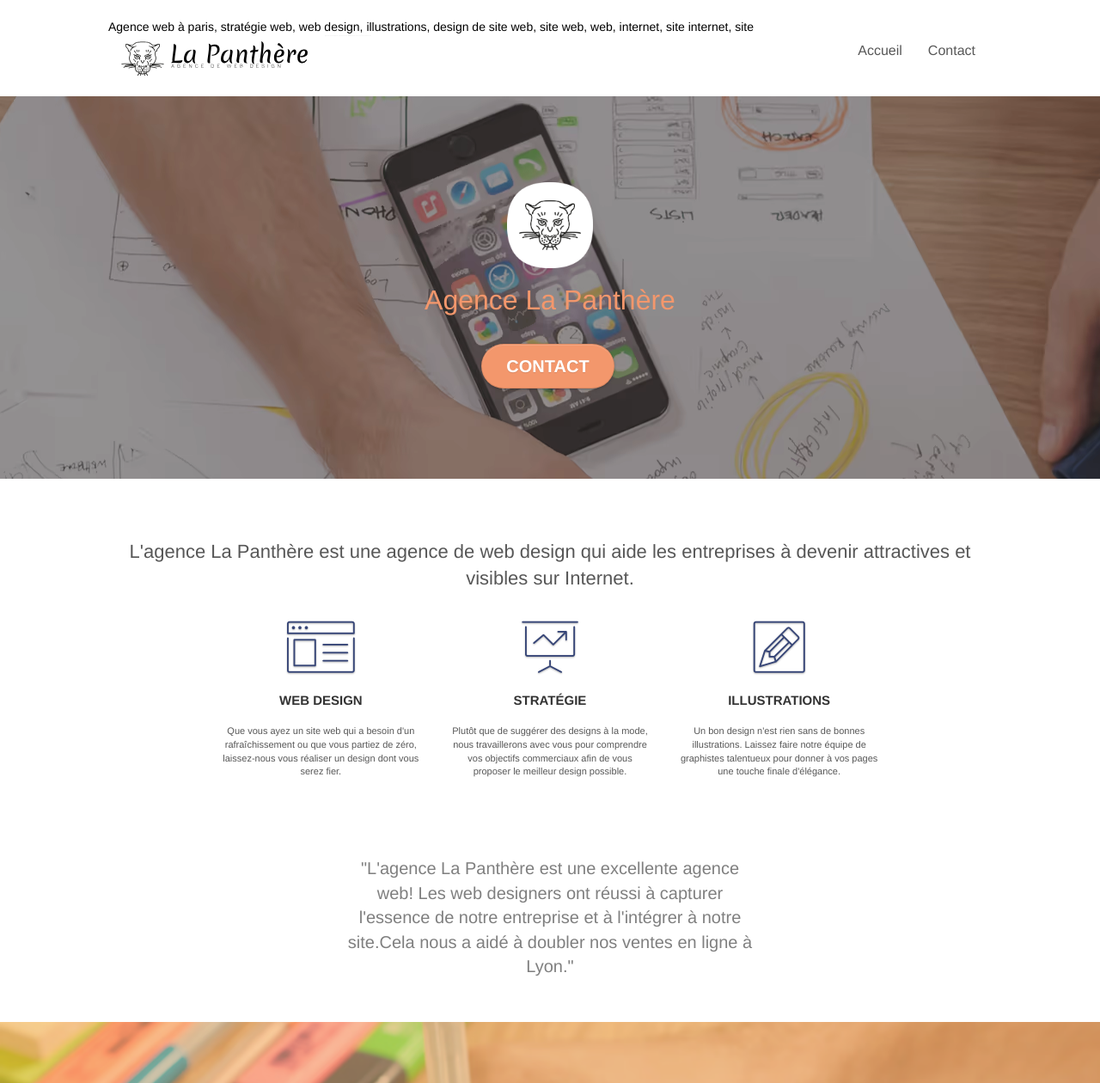
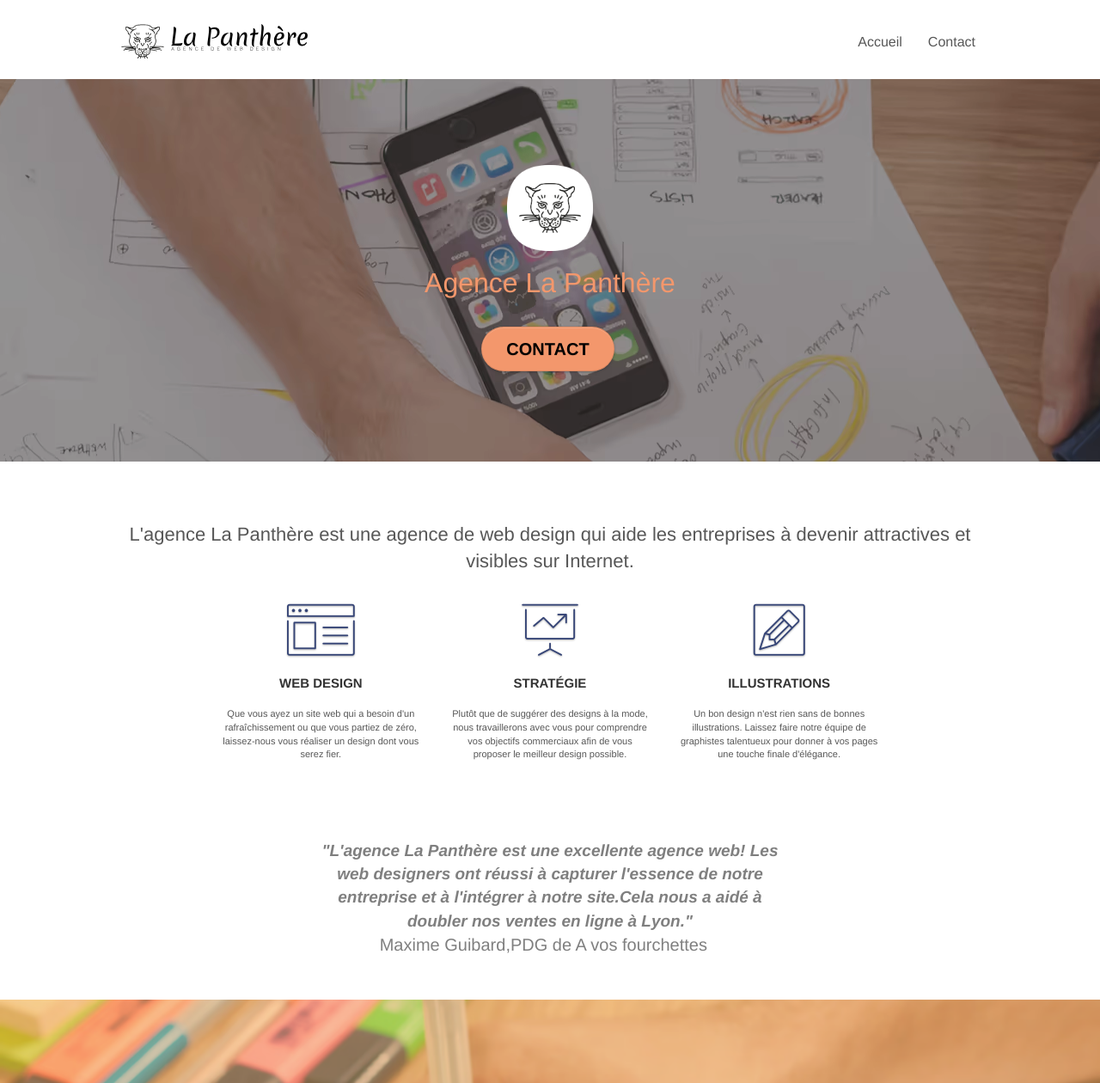
Before and after one commit to milenko31/p4, a plain HTML site: page index.html in a window 1280 px wide. Shown: the top 1260 px of the page at 86% size. Drawn offline with Linux system fonts and the light colour scheme.

Commit message:
newch_ange

```diff
--- a/index.html
+++ b/index.html
@@ -36,9 +36,8 @@
 
                 <nav class="navbar row">
                     <div class="navbar-header">
-                        <div class="keywords" style="color:black;font-size:14px;">Agence web à paris, stratégie web, web design, illustrations, design de site web, site web, web, internet, site internet, site</div>
+
                         <a class="navbar-brand" href="index.html"><img src="img/agence-la-panthere-monochrome.svg" alt="paris web design logo agence web meilleure agence" height="40" /></a>
-                        <div class="keywords" style="color:#cccccc;font-size:1px;">Agence web à paris, stratégie web, web design, illustrations, design de site web, site web, web, internet, site internet, site</div>
                         <button id="nav-toggle" type="button" class="ui-navbar-toggle navbar-toggle" data-toggle="collapse" data-target=".navbar-1">
 					<span class="sr-only">Toggle navigation</span><span class="icon-bar"></span><span class="icon-bar"></span><span class="icon-bar"></span>
 				</button>
@@ -125,6 +124,7 @@
                     <div class="col-xs-12 col-md-8 col-md-offset-2 text-center">
                         <!--<img alt="agence web, agence web paris, web design paris, stratégie web" src="img/citation.png" />-->
                         <span class="modif">"L'agence La Panthère est une excellente agence web! Les web designers ont réussi à capturer l'essence de notre entreprise et à l'intégrer à notre site.Cela nous a aidé à doubler nos ventes en ligne à Lyon."</span>
+                        <span class="modif-2">Maxime Guibard,PDG de A vos fourchettes</span>
 
                     </div>
                 </div>
@@ -161,7 +161,7 @@
                 </div>
                 <div class="row tight-width-whitespace portfolio-row">
                     <div class="col-sm-6">
-                        <a href="#" data-lightbox="img/1.avif" data-gallery-id="gallery-1" data-caption="Refonte d'un site web pour un journal local" data-frame="snapshot-lb"><img src="img/1.avif" alt="paris web design logo agence web meilleure agence et refonte site web journal" class="img-responsive portfolio-thumb" title="Refonte d'un site web pour un journal local" /></a>
+                        <a href="#" data-lightbox="img/1.jpg" data-gallery-id="gallery-1" data-caption="Refonte d'un site web pour un journal local" data-frame="snapshot-lb"><img src="img/1.jpg" alt="paris web design logo agence web meilleure agence et refonte site web journal" class="img-responsive portfolio-thumb" title="Refonte d'un site web pour un journal local" /></a>
                         <h3 class="mg-md text-center">
                             Refonte d'un site web pour un journal local
                         </h3>
@@ -170,7 +170,7 @@
                         </p>
                     </div>
                     <div class="col-sm-6">
-                        <a href="#" data-lightbox="img/2.avif" data-gallery-id="gallery-1" data-caption="Création d'un site web pour photographes" data-frame="snapshot-lb"><img src="img/2.avif" class="img-responsive portfolio-thumb" alt="Création d'un site web pour photographes" title="Création d'un site web pour photographes" /></a>
+                        <a href="#" data-lightbox="img/2.jpg" data-gallery-id="gallery-1" data-caption="Création d'un site web pour photographes" data-frame="snapshot-lb"><img src="img/2.jpg" class="img-responsive portfolio-thumb" alt="Création d'un site web pour photographes" title="Création d'un site web pour photographes" /></a>
                         <h3 class="mg-md text-center">
                             Création d'un site web pour photographes
                         </h3>
@@ -181,7 +181,7 @@
                 </div>
                 <div class="row tight-width-whitespace portfolio-row">
                     <div class="col-sm-6">
-                        <a href="#" data-lightbox="img/3.avif" data-gallery-id="gallery-1" data-caption="Création d'un site internet pour un voyageur" data-frame="snapshot-lb"><img src="img/3.avif" class="img-responsive portfolio-thumb" alt="Création d'un site web pour voyageur" title="Création d'un site web pour voyageur" /></a>
+                        <a href="#" data-lightbox="img/3.jpg" data-gallery-id="gallery-1" data-caption="Création d'un site internet pour un voyageur" data-frame="snapshot-lb"><img src="img/3.jpg" class="img-responsive portfolio-thumb" alt="Création d'un site web pour voyageur" title="Création d'un site web pour voyageur" /></a>
                         <h3 class="mg-md text-center">
                             Création d'un site internet pour un voyageur
                         </h3>
@@ -190,7 +190,7 @@
                         </p>
                     </div>
                     <div class="col-sm-6">
-                        <a href="#" data-lightbox="img/4.avif" data-gallery-id="gallery-1" data-caption="Conception d'un site pour une agence de mariage" data-frame="snapshot-lb"><img src="img/4.avif" class="img-responsive portfolio-thumb" alt="Création d'un site web pour agence de mariage" title="Création d'un site web pour agence de mariage" /></a>
+                        <a href="#" data-lightbox="img/4.jpg" data-gallery-id="gallery-1" data-caption="Conception d'un site pour une agence de mariage" data-frame="snapshot-lb"><img src="img/4.jpg" class="img-responsive portfolio-thumb" alt="Création d'un site web pour agence de mariage" title="Création d'un site web pour agence de mariage" /></a>
                         <h3 class="mg-md text-center">
                             Conception d'un site pour une agence de mariage
                         </h3>
@@ -247,7 +247,6 @@
                                     <a class="social" href="https://www.instagram.com/?hl=fr"><i class="fa fa-instagram icon-md"></i>Instagram</a>
                                 </div>
                             </div>
-                            <div class="keywords" style="color:white">Agence web à paris, stratégie web, web design, illustrations, design de site web, site web, web, internet, site internet, site</div>
                         </div>
                         <!--<div class="row">
                             <div class="col-sm-4">
--- a/style.css
+++ b/style.css
@@ -780,7 +780,7 @@ h4 {
 
 .btn-atomic-tangerine {
     background: #F3976C;
-    color: #FFFFFF!important;
+    color: #000000!important;
 }
 
 .btn-atomic-tangerine:hover {
@@ -840,8 +840,16 @@ h4 {
 }
 
 .modif {
+    font-size: 1.9rem;
+    padding: 0 5rem;
+    display: flex;
+    font-weight: 600;
+    font-style: italic;
+}
+
+.modif-2 {
     font-size: 2rem;
-    padding: 0 9rem;
+    padding: 0 13rem;
     display: flex;
 }
 
```
Also changed, not shown: img/1.avif (deleted), img/1.jpg (added), img/2.avif (deleted), img/2.jpg (added), img/3.avif (deleted), img/3.jpg (added), img/4.avif (deleted), img/4.jpg (added).
